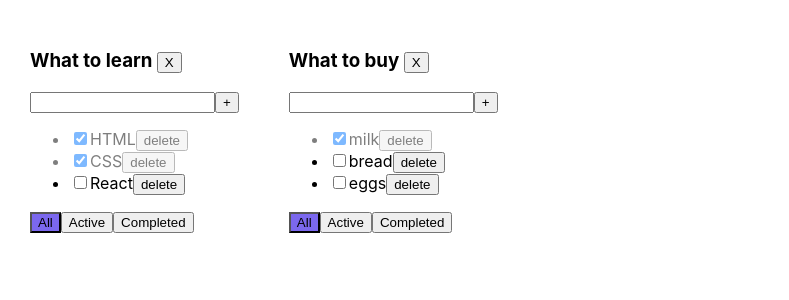
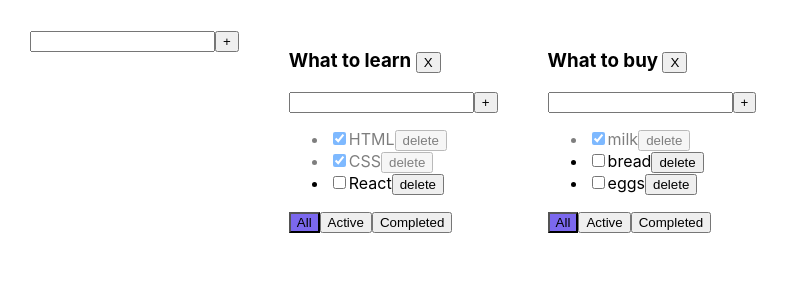
Before and after one commit to aleksandrasezer/ToDoList, a React (Create React App) app: page / in a window 1280 px wide. Shown: the top 300 px of the page, without its empty margins (0-789 px from the left). Built offline with nearby package versions, Linux system fonts and the light colour scheme.

Commit message:
add new List, addItem, editableSpan

```diff
--- /dev/null
+++ b/src/AddItemForm.tsx
@@ -0,0 +1,46 @@
+import React, {ChangeEvent, useState, KeyboardEvent} from 'react';
+
+type AddItemFormPropsType = {
+  addItem: (title:string) => void
+}
+export function AddItemForm(props: AddItemFormPropsType) {
+    const [title, setTitle] = useState<string>("")
+
+    const [error, setError] = useState<boolean>(false)
+
+    const onChangeTitle = (e: ChangeEvent<HTMLInputElement>) => {
+        setTitle(e.currentTarget.value)
+        setError(false)
+    }
+
+    const onClickAddItem = () => {
+        const trimmedTitle = title.trim()
+        if (trimmedTitle) {
+            props.addItem(trimmedTitle)
+            setError(false)
+        } else {
+            setError(true)
+        }
+        setTitle("")
+    }
+
+    const onKeyPressAddTask = (e: KeyboardEvent<HTMLInputElement>) => {
+        if (e.key === "Enter") {
+            onClickAddItem()
+        }
+    }
+
+    const errorMessage = error ?
+        <div style={{color: "red"}}> Title is required!</div> : null
+
+    return (
+        <div>
+            <input className = {error ? "error" : ""}
+                   value={title}
+                   onChange={onChangeTitle}
+                   onKeyPress={onKeyPressAddTask}/>
+            <button onClick={onClickAddItem}>+</button>
+            {errorMessage}
+        </div>
+    )
+}
--- a/src/App.tsx
+++ b/src/App.tsx
@@ -2,6 +2,7 @@
 import './App.css';
 import ToDoList from "./ToDoList";
 import {v1} from "uuid";
+import {AddItemForm} from "./AddItemForm";
 
 export type TaskType = {
     id: string,
@@ -54,13 +55,26 @@
         tasks[todoListId] = tasks[todoListId].map(t => t.id === taskId ? {...t, isDone: newIsDoneValue} : t)
         setTasks({...tasks})
     }
+    function changeTaskTitle(taskId: string, newTitle: string, todoListId: string) {
+        tasks[todoListId] = tasks[todoListId].map(t => t.id === taskId ? {...t, title: newTitle} : t)
+        setTasks({...tasks})
+    }
+    const changeTodoListTitle = (todoListId: string, newTitle: string) => {
+setTodoLists((todoLists.map(tl => tl.id === todoListId ? {...tl, title: newTitle} : tl)))
+    }
     function changeFilter(value: FilterValuesType, todoListId: string) {
         setTodoLists(todoLists.map(tl => tl.id === todoListId ? {...tl, filter: value} : tl))
     }
-    function  removeTodoList(todoListId: string) {
+    function removeTodoList(todoListId: string) {
         setTodoLists(todoLists.filter(tl => tl.id !== todoListId))
         delete tasks[todoListId] // удалили массив--> удалили и таски из него, чтобы не болтались
 
+    }
+    function addTodoList(title: string) {
+        const newTodoListId = v1()
+        const newTodoList: ToDoListType = {id: newTodoListId, title, filter: 'all'}
+        setTodoLists([...todoLists, newTodoList])
+        setTasks({...tasks, [newTodoListId]: []})
     }
 
     //UI
@@ -86,13 +100,16 @@
                 removeTask={removeTask}
                 changeFilter={changeFilter}
                 changeTaskStatus={changeTaskStatus}
-                removeTodoList={removeTodoList}/>
+                removeTodoList={removeTodoList}
+                changeTaskTitle={changeTaskTitle}
+                changeTodoListTitle={changeTodoListTitle}/>
         )
     })
 
 //UI
     return (
         <div className="App">
+            <AddItemForm addItem={addTodoList} />
             {todoListsComponents}
         </div>
     );
--- /dev/null
+++ b/src/EditableSpan.tsx
@@ -0,0 +1,34 @@
+import React, {ChangeEvent, useState} from "react";
+
+type EditableSpanPropsType = {
+    title: string
+    changeTitle: (title: string) => void
+}
+
+export function EditableSpan(props: EditableSpanPropsType) {
+    const [editMode, setEditMode] = useState(false)
+    const [title, setTitle] = useState<string>(props.title)
+    const [error, setError] = useState<boolean>(false)
+    const errorMessage = error ?
+        <div style={{color: "red"}}> Title is required!</div> : null
+
+    const onEditMode = () => setEditMode(true)
+    const offEditMode = () => {
+        setEditMode(false)
+        props.changeTitle(title)
+    }
+    const onChangeTitle = (e: ChangeEvent<HTMLInputElement>) => {
+        setTitle(e.currentTarget.value)
+        setError(false)
+    }
+    return (
+        editMode
+            ? <input
+                value={title}
+                onChange={onChangeTitle}
+                onBlur={offEditMode}
+                autoFocus/>
+            : <span onDoubleClick={onEditMode}>{props.title}</span>
+    )
+
+}
--- a/src/ToDoList.tsx
+++ b/src/ToDoList.tsx
@@ -1,6 +1,7 @@
-import React, {useState, KeyboardEvent, ChangeEvent} from 'react';
+import React, {ChangeEvent} from 'react';
 import {FilterValuesType, TaskType} from "./App";
-import {renderIntoDocument} from "react-dom/test-utils";
+import {AddItemForm} from "./AddItemForm";
+import {EditableSpan} from "./EditableSpan";
 
 type ToDoListPropsType = {
     todoListId: string
@@ -12,67 +13,49 @@
     changeFilter: (value: FilterValuesType, todoListId: string) => void //ФУНКЦИЯ
     changeTaskStatus: (taskId: string, newIsDoneValue: boolean, todoListId: string) => void
     removeTodoList: (todoListId: string) => void
+    changeTaskTitle: (taskId: string, newTitle: string, todoListId: string) => void
+    changeTodoListTitle: (todoListId: string, newTitle: string) => void
 }
 
 function ToDoList(props: ToDoListPropsType) {
     const {filter} = props
-    const [title, setTitle] = useState<string>("")
-    const [error, setError] = useState<boolean>(false)
     const tasksJSXElements = props.tasks.map(t => {
         const removeTask = () => {
             props.removeTask(t.id, props.todoListId)
         }
         const changeTaskStatus = (e: ChangeEvent<HTMLInputElement>) =>
             props.changeTaskStatus(t.id, e.currentTarget.checked, props.todoListId)
+        const changeTaskTitle = (newTitle: string) => {
+            props.changeTaskTitle(t.id,newTitle,props.todoListId)
+        }
+
         return (
             <li className = {t.isDone ? "isDone" : ""}>
                 <input
                     onChange={changeTaskStatus}
                     type="checkbox"
                     checked={t.isDone}/>
-                <span>{t.title}</span>
+                    <EditableSpan title={t.title} changeTitle={changeTaskTitle}/>
                 <button onClick={removeTask}>delete</button>
             </li>
         )
     })
 
-    const onClickAddTask = () => {
-        const trimmedTitle = title.trim()
-        if (trimmedTitle) {
-            props.addTask(trimmedTitle, props.todoListId)
-            setError(false)
-        } else {
-            setError(true)
-        }
-        setTitle("")
-    }
 
-    const onKeyPressAddTask = (e: KeyboardEvent<HTMLInputElement>) => {
-        if (e.key === "Enter") {
-            onClickAddTask()
-        }
-    }
-    const onChangeTitle = (e: ChangeEvent<HTMLInputElement>) => {
-        setTitle(e.currentTarget.value)
-        setError(false)
-    }
     const onClickAllFilter = () => props.changeFilter('all', props.todoListId)
     const onClickActiveFilter = () => props.changeFilter('active', props.todoListId)
     const onClickCompletedFilter = () => props.changeFilter('completed', props.todoListId)
     const onClickRemoveTodoList = () => props.removeTodoList(props.todoListId)
-    const errorMessage = error ?
-        <div style={{color: "red"}}> Title is required!</div> : null
+    const addTask = (title: string) => props.addTask(title, props.todoListId)
+    const changeTodoListTitleCallBack = (newTitle: string) => {
+        props.changeTodoListTitle(props.todoListId, newTitle)
+    }
+
     return (
         <div>
-            <h3>{props.title} <button onClick={onClickRemoveTodoList}> X </button> </h3>
-            <div>
-                <input className = {error ? "error" : ""}
-                    value={title}
-                    onChange={onChangeTitle}
-                    onKeyPress={onKeyPressAddTask}/>
-                <button onClick={onClickAddTask}>+</button>
-                {errorMessage}
-            </div>
+            <h3><EditableSpan title={props.title}  changeTitle={changeTodoListTitleCallBack} /> {/*{props.title} */}
+            <button onClick={onClickRemoveTodoList}> X </button> </h3>
+            <AddItemForm addItem={addTask} />
             <ul>
                 {tasksJSXElements}
             </ul>
```
